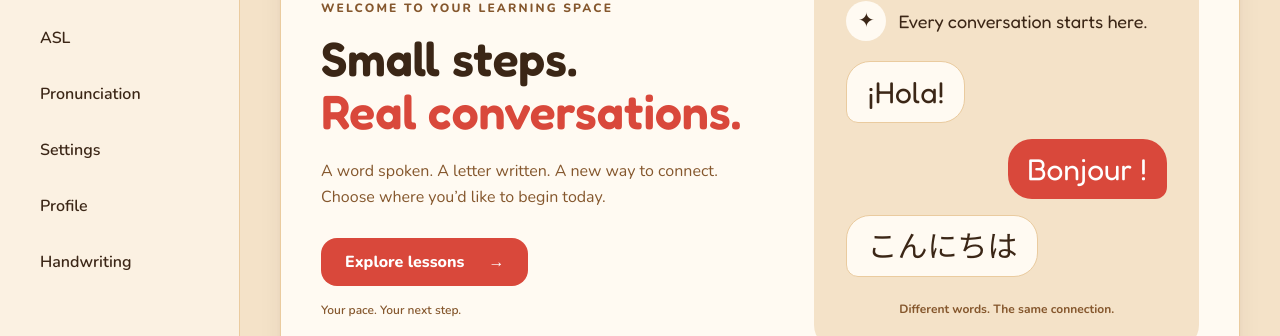
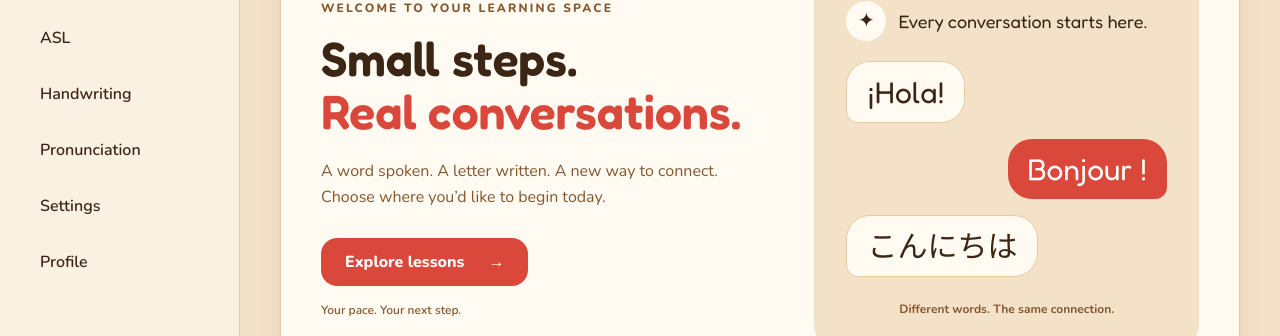
Before and after one commit to aisutd/nabu, a React (Vite) app in the folder UI/: page / in a window 1280 px wide. Shown: the part 190-526 px from the top of the page. Built offline with nearby package versions, Linux system fonts and the light colour scheme; no server answers.

Commit message:
handwriting below ASL in sidebar now instead of profile

```diff
--- a/UI/src/components/sidebar/sidebar_items.ts
+++ b/UI/src/components/sidebar/sidebar_items.ts
@@ -2,10 +2,10 @@ export const sidebarItems = [
   { id: 'home', label: 'Learn', href: '#/home' },
   { id: 'lesson', label: 'Lessons', href: '#/lesson' },
   { id: 'asl', label: 'ASL', href: '#/asl' },
+  { id: 'handwriting', label: 'Handwriting', href: '#/handwriting' },
   { id: 'pronunciation', label: 'Pronunciation', href: '#/pronunciation' },
   { id: 'settings', label: 'Settings', href: '#/settings' },
   { id: 'profile', label: 'Profile', href: '#/profile' },
-  { id: 'handwriting', label: 'Handwriting', href: '#/handwriting' },
 ] as const
 
 export type PageId = typeof sidebarItems[number]['id']
```
